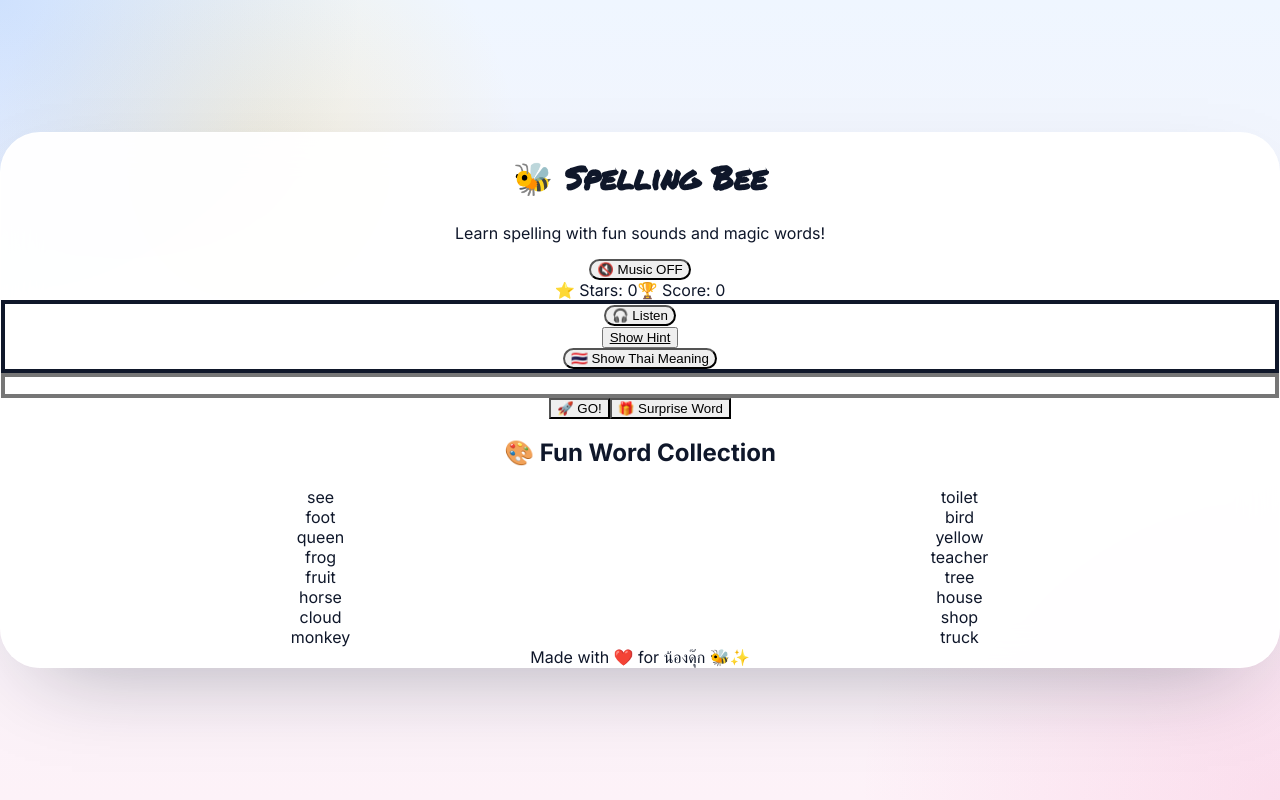
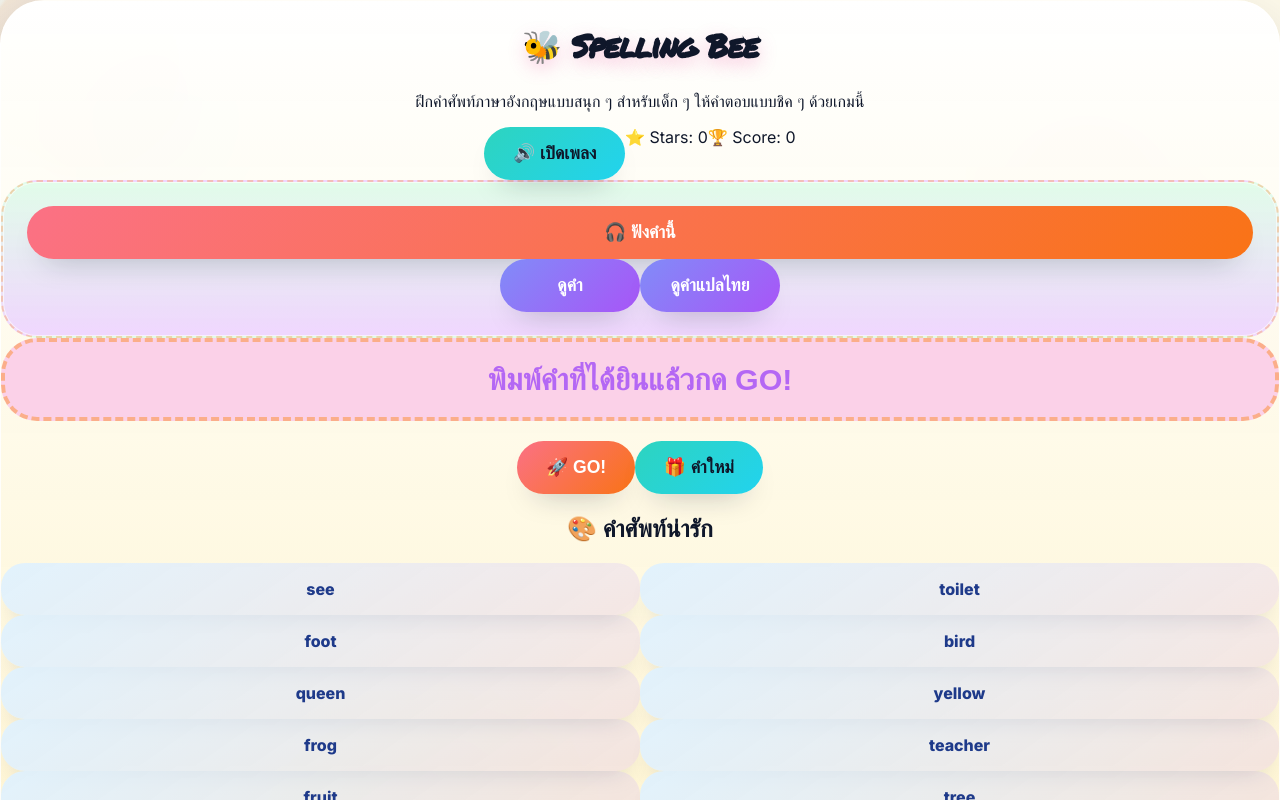
Before and after one commit to proudteamit/duke-spelling-bee, a React (Vite) app: page / in a window 1280 px wide. Shown: the top 800 px of the page. Built offline with nearby package versions, Linux system fonts and the light colour scheme.

Commit message:
Add initial CSS styles and Tailwind configuration for the project

```diff
--- a/src/App.jsx
+++ b/src/App.jsx
@@ -185,85 +185,56 @@ export default function SpellingBeeGame() {
   };
 
   return (
-    <div className="min-h-screen bg-gradient-to-b from-cyan-200 via-yellow-100 to-pink-100 flex items-center justify-center p-6 relative overflow-hidden">
-      <div className="absolute top-6 left-6 text-6xl animate-bounce">
-        🐝
-      </div>
+    <div className="page-bg min-h-screen flex items-center justify-center p-4 overflow-hidden relative">
+      <div className="bubble bubble-1" />
+      <div className="bubble bubble-2" />
+      <div className="bubble bubble-3" />
+      <div className="absolute left-6 top-10 text-6xl animate-bounce">🐝</div>
+      <div className="absolute right-10 top-24 text-5xl animate-pulse">🌟</div>
+      <div className="absolute bottom-12 left-10 text-6xl animate-bounce">🍭</div>
+      <div className="absolute bottom-12 right-10 text-6xl animate-pulse">🦄</div>
 
-      <div className="absolute top-10 right-10 text-5xl animate-pulse">
-        🌈
-      </div>
+      <div className="card-surface w-full max-w-3xl p-8 text-center relative z-10">
+        <h1 className="hero-title text-6xl text-fuchsia-600 mb-3">🐝 Spelling Bee</h1>
 
-      <div className="absolute bottom-10 left-10 text-5xl animate-bounce">
-        ⭐
-      </div>
-
-      <div className="absolute bottom-12 right-12 text-6xl animate-pulse">
-        🦄
-      </div>
-
-      <div className="card-surface w-full max-w-2xl rounded-[40px] border-yellow-300 p-8 text-center relative z-10">
-        <h1 className="hero-title text-6xl font-black text-yellow-500 animate-pulse mb-3">
-          🐝 Spelling Bee
-        </h1>
-
-        <p className="text-xl text-gray-700 mb-6">
-          Learn spelling with fun sounds and magic words!
+        <p className="text-xl text-slate-700 mb-6">
+          ฝึกคำศัพท์ภาษาอังกฤษแบบสนุก ๆ สำหรับเด็ก ๆ ให้คำตอบแบบชิค ๆ ด้วยเกมนี้
         </p>
 
-        <div className="flex justify-center mb-6">
-          <button
-            onClick={toggleMusic}
-            className="bg-purple-500 hover:scale-105 transition text-white font-black px-6 py-3 rounded-full shadow-xl text-lg"
-          >
-            {musicOn ? "🎵 Music ON" : "🔇 Music OFF"}
+        <div className="flex flex-wrap justify-center gap-4 mb-6">
+          <button onClick={toggleMusic} className="btn-secondary">
+            {musicOn ? "🎵 ปิดเพลง" : "🔊 เปิดเพลง"}
           </button>
+
+          <div className="fancy-chip">⭐ Stars: {stars}</div>
+          <div className="fancy-chip">🏆 Score: {score}</div>
         </div>
 
-        <div className="flex justify-center gap-4 flex-wrap mb-6">
-          <div className="bg-blue-100 rounded-2xl px-5 py-3 font-black text-lg shadow">
-            ⭐ Stars: {stars}
-          </div>
+        <div className="hint-card mb-6">
+          <div className="flex flex-col gap-4 md:flex-row md:items-center md:justify-between">
+            <button onClick={speakWord} className="btn-primary">
+              🎧 ฟังคำนี้
+            </button>
 
-          <div className="bg-green-100 rounded-2xl px-5 py-3 font-black text-lg shadow">
-            🏆 Score: {score}
-          </div>
-        </div>
+            <div className="flex flex-wrap gap-3 justify-center">
+              <button onClick={() => setShowWord((prev) => !prev)} className="btn-accent">
+                {showWord ? "ซ่อนคำ" : "ดูคำ"}
+              </button>
 
-        <div className="bg-gradient-to-br from-yellow-100 to-orange-100 border-4 border-yellow-200 rounded-3xl p-6 mb-6 shadow-inner">
-          <button
-            onClick={speakWord}
-            className="bg-gradient-to-r from-yellow-400 to-orange-500 hover:scale-105 active:scale-95 transition text-white font-black text-3xl px-10 py-5 rounded-full shadow-2xl"
-          >
-            🎧 Listen
-          </button>
-
-          <div className="mt-5">
-            <button
-              onClick={() => setShowWord((prev) => !prev)}
-              className="text-blue-600 underline font-bold text-lg"
-            >
-              {showWord ? "Hide Hint" : "Show Hint"}
-            </button>
+              <button onClick={() => setShowThai((prev) => !prev)} className="btn-accent">
+                {showThai ? "ซ่อนคำแปล" : "ดูคำแปลไทย"}
+              </button>
+            </div>
           </div>
 
           {showWord && (
-            <div className="mt-4 text-5xl font-black text-purple-600 animate-bounce">
+            <div className="mt-4 text-5xl font-black text-purple-700 animate-bounce">
               {currentWord.en}
             </div>
           )}
 
-          <div className="mt-5 flex justify-center">
-            <button
-              onClick={() => setShowThai((prev) => !prev)}
-              className="bg-gradient-to-r from-cyan-400 to-blue-500 hover:scale-105 transition text-white font-black px-6 py-3 rounded-full shadow-xl text-lg"
-            >
-              🇹🇭 {showThai ? "Hide Thai" : "Show Thai Meaning"}
-            </button>
-          </div>
-
           {showThai && (
-            <div className="mt-4 text-3xl font-black text-green-600 bg-green-100 rounded-3xl py-4 animate-pulse shadow-lg">
+            <div className="mt-4 text-3xl font-black text-fuchsia-700 bg-fuchsia-50 rounded-[28px] py-4 shadow-inner">
               {currentWord.th}
             </div>
           )}
@@ -274,50 +245,41 @@ export default function SpellingBeeGame() {
           value={answer}
           onChange={(event) => setAnswer(event.target.value)}
           onKeyDown={handleKeyDown}
-          placeholder=""
-          className="w-full text-center text-3xl font-black bg-pink-50 border-4 border-pink-200 rounded-3xl p-5 mb-5 focus:outline-none focus:border-pink-500"
+          placeholder="พิมพ์คำที่ได้ยินแล้วกด GO!"
+          className="answer-input"
         />
 
-        <div className="flex justify-center gap-4 flex-wrap">
-          <button
-            onClick={checkAnswer}
-            className="bg-gradient-to-r from-green-400 to-emerald-500 hover:scale-105 active:scale-95 transition text-white font-black px-10 py-5 rounded-3xl text-2xl shadow-2xl"
-          >
+        <div className="flex flex-wrap justify-center gap-4">
+          <button onClick={checkAnswer} className="btn-primary">
             🚀 GO!
           </button>
 
-          <button
-            onClick={pickRandomWord}
-            className="bg-gradient-to-r from-pink-400 to-fuchsia-500 hover:scale-105 active:scale-95 transition text-white font-black px-10 py-5 rounded-3xl text-2xl shadow-2xl"
-          >
-            🎁 Surprise Word
+          <button onClick={pickRandomWord} className="btn-secondary">
+            🎁 คำใหม่
           </button>
         </div>
 
         {message && (
-          <div className="mt-6 bg-purple-100 text-purple-700 text-4xl font-black rounded-3xl py-4 animate-bounce shadow-lg">
+          <div className="message-bubble">
             {message}
           </div>
         )}
 
         <div className="mt-8">
-          <h2 className="text-2xl font-black text-gray-700 mb-4">
-            🎨 Fun Word Collection
+          <h2 className="text-2xl font-black text-slate-700 mb-4">
+            🎨 คำศัพท์น่ารัก
           </h2>
 
           <div className="grid grid-cols-2 md:grid-cols-4 gap-3">
             {WORDS.slice(0, 16).map((word) => (
-              <div
-                key={word.en}
-                className="bg-gradient-to-br from-sky-100 to-cyan-100 rounded-2xl px-3 py-3 text-center font-black text-lg shadow hover:scale-105 transition"
-              >
+              <div key={word.en} className="word-chip">
                 {word.en}
               </div>
             ))}
           </div>
         </div>
 
-        <div className="mt-8 text-sm text-gray-500">
+        <div className="mt-8 text-sm text-slate-500">
           Made with ❤️ for น้องดุ๊ก 🐝✨
         </div>
       </div>
--- a/src/index.css
+++ b/src/index.css
@@ -34,7 +34,7 @@
   }
 
   button {
-    transition: transform 0.25s ease, filter 0.25s ease, box-shadow 0.25s ease;
+    transition: transform 0.22s ease, filter 0.22s ease, box-shadow 0.22s ease;
   }
 
   input {
@@ -42,34 +42,153 @@
   }
 
   input::placeholder {
-    color: #a5b4fc;
-    opacity: 1;
+    color: #a855f7;
+    opacity: 0.85;
   }
 }
 
 @layer components {
-  .card-surface {
-    background-color: rgba(255, 255, 255, 0.95);
-    border: 1px solid rgba(255, 255, 255, 0.8);
-    box-shadow: 0 35px 90px -40px rgba(15, 23, 42, 0.35);
-    backdrop-filter: blur(18px);
+  .page-bg {
+    background-image:
+      radial-gradient(circle at 12% 12%, rgba(59, 130, 246, 0.24), transparent 18%),
+      radial-gradient(circle at 85% 20%, rgba(236, 72, 153, 0.22), transparent 18%),
+      radial-gradient(circle at 30% 85%, rgba(251, 191, 36, 0.18), transparent 20%),
+      linear-gradient(180deg, #fffbeb 0%, #fce7f3 100%);
   }
 
-  .fancy-chip {
-    display: inline-flex;
-    align-items: center;
-    justify-content: center;
-    gap: 0.5rem;
-    border-radius: 9999px;
-    background-color: #fef3c7;
-    padding: 0.75rem 1rem;
-    font-size: 0.875rem;
-    font-weight: 700;
-    color: #92400e;
-    box-shadow: 0 8px 24px -12px rgba(15, 23, 42, 0.2);
+  .card-surface {
+    background: linear-gradient(180deg, rgba(255, 255, 255, 0.98), rgba(254, 243, 199, 0.92));
+    border: 1px solid rgba(255, 255, 255, 0.85);
+    box-shadow: 0 25px 80px rgba(15, 23, 42, 0.18);
+    backdrop-filter: blur(16px);
+    border-radius: 44px;
   }
 
   .hero-title {
     font-family: 'Permanent Marker', cursive;
+    letter-spacing: -0.04em;
+    text-shadow: 0 6px 18px rgba(236, 72, 153, 0.25);
+  }
+
+  .btn-primary,
+  .btn-secondary,
+  .btn-accent {
+    cursor: pointer;
+    font-weight: 800;
+    border: none;
+    border-radius: 9999px;
+    padding: 1rem 1.8rem;
+    font-size: 1.1rem;
+    display: inline-flex;
+    align-items: center;
+    justify-content: center;
+    box-shadow: 0 16px 30px -18px rgba(15, 23, 42, 0.35);
+    transition: transform 0.25s ease, box-shadow 0.25s ease;
+  }
+
+  .btn-primary {
+    background: linear-gradient(135deg, #fb7185, #f97316);
+    color: #ffffff;
+  }
+
+  .btn-secondary {
+    background: linear-gradient(135deg, #2dd4bf, #22d3ee);
+    color: #0f172a;
+  }
+
+  .btn-accent {
+    background: linear-gradient(135deg, #818cf8, #a855f7);
+    color: #ffffff;
+    min-width: 140px;
+  }
+
+  .btn-primary:hover,
+  .btn-secondary:hover,
+  .btn-accent:hover {
+    transform: translateY(-2px) scale(1.02);
+  }
+
+  .answer-input {
+    width: 100%;
+    text-align: center;
+    font-size: 1.9rem;
+    font-weight: 800;
+    background: rgba(251, 207, 232, 0.95);
+    border: 4px dashed rgba(251, 146, 60, 0.55);
+    border-radius: 36px;
+    padding: 1.25rem 1.5rem;
+    margin-bottom: 1.25rem;
+    outline: none;
+    color: #1f2937;
+  }
+
+  .answer-input:focus {
+    border-color: #f97316;
+    box-shadow: 0 0 0 4px rgba(251, 146, 60, 0.18);
+  }
+
+  .hint-card {
+    background: linear-gradient(180deg, rgba(220, 252, 231, 0.85), rgba(238, 210, 255, 0.9));
+    border: 2px dashed rgba(251, 146, 60, 0.35);
+    border-radius: 36px;
+    padding: 1.5rem;
+    box-shadow: inset 0 0 0 1px rgba(255, 255, 255, 0.6);
+  }
+
+  .word-chip {
+    background: linear-gradient(145deg, rgba(224, 242, 254, 0.95), rgba(192, 132, 252, 0.15));
+    border-radius: 24px;
+    padding: 1rem 0.9rem;
+    font-weight: 800;
+    color: #1e3a8a;
+    box-shadow: 0 14px 24px -16px rgba(15, 23, 42, 0.25);
+    transition: transform 0.2s ease, box-shadow 0.2s ease;
+  }
+
+  .word-chip:hover {
+    transform: translateY(-2px) scale(1.02);
+  }
+
+  .message-bubble {
+    margin-top: 1.5rem;
+    display: inline-block;
+    background: linear-gradient(135deg, #fbcfe8, #f5d0fe);
+    color: #6b21a8;
+    font-size: 1.75rem;
+    font-weight: 900;
+    padding: 1rem 1.5rem;
+    border-radius: 36px;
+    box-shadow: 0 20px 42px -18px rgba(124, 58, 237, 0.35);
+  }
+
+  .bubble {
+    position: absolute;
+    border-radius: 9999px;
+    filter: blur(1px);
+    opacity: 0.7;
+  }
+
+  .bubble-1 {
+    width: 220px;
+    height: 220px;
+    background: rgba(251, 146, 60, 0.16);
+    top: -40px;
+    left: -20px;
+  }
+
+  .bubble-2 {
+    width: 200px;
+    height: 200px;
+    background: rgba(168, 85, 247, 0.18);
+    top: 20%;
+    right: -60px;
+  }
+
+  .bubble-3 {
+    width: 260px;
+    height: 260px;
+    background: rgba(34, 211, 238, 0.16);
+    bottom: -80px;
+    left: 12%;
   }
 }
```
Also changed, not shown: 5 other files (tests, documents, lock files or other folders).
